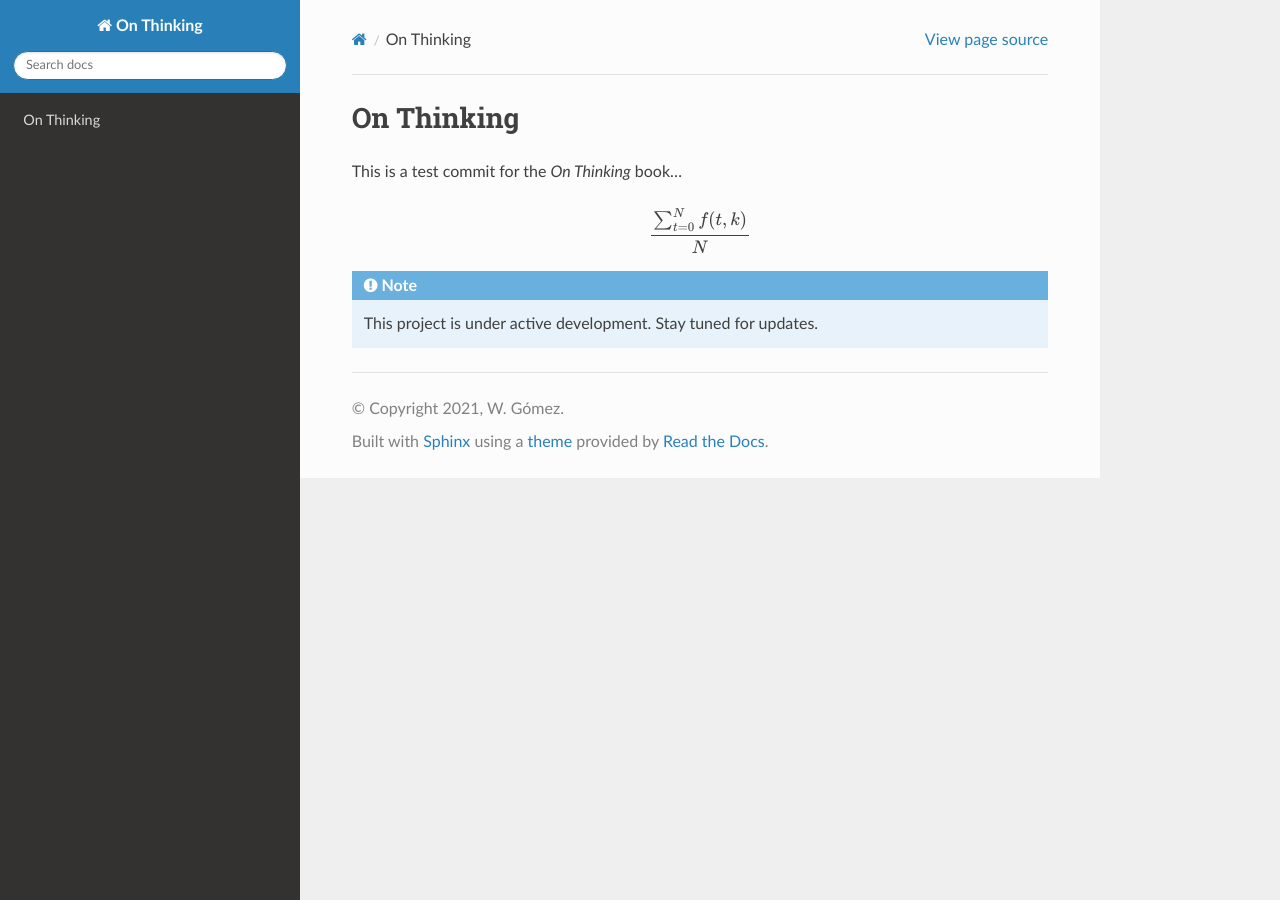
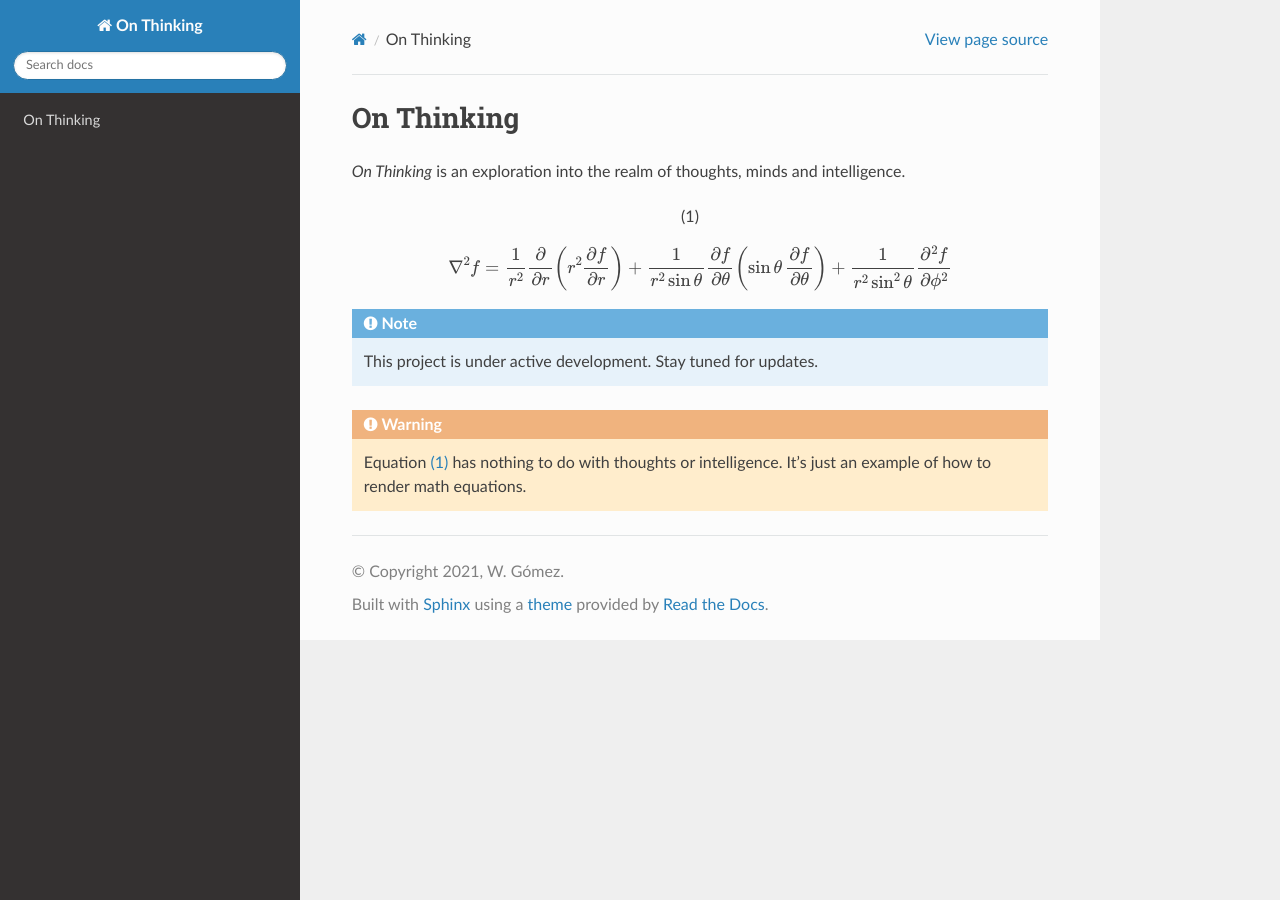
Before and after one commit to zxul767/zxul767.github.io, a Sphinx documentation site: the page built from docs/source/index.rst, in a window 1280 px wide. Built offline with Sphinx 7.4.7 and the Read the Docs theme 2.0.0, drawn with Linux system fonts in a browser that asks for light colours.

Commit message:
:rotating_light: Test rendering of math equations

```diff
--- a/docs/source/index.rst
+++ b/docs/source/index.rst
@@ -1,17 +1,25 @@
 On Thinking
 ===================================
 
-This is a test commit for the `On Thinking` book...
+`On Thinking` is an exploration into the realm of thoughts, minds and intelligence.
 
 .. math::
+    :label: equation-1
 
-   \frac{ \sum_{t=0}^{N}f(t,k) }{N}
-
+    \nabla^2 f =
+    \frac{1}{r^2} \frac{\partial}{\partial r}
+    \left( r^2 \frac{\partial f}{\partial r} \right) +
+    \frac{1}{r^2 \sin \theta} \frac{\partial f}{\partial \theta}
+    \left( \sin \theta \, \frac{\partial f}{\partial \theta} \right) +
+    \frac{1}{r^2 \sin^2\theta} \frac{\partial^2 f}{\partial \phi^2}
 
 .. note::
 
    This project is under active development. Stay tuned for updates.
 
+.. warning::
+   Equation :eq:`equation-1` has nothing to do with thoughts or intelligence. It's just an example of how to render math equations.
+
 .. toctree::
    :maxdepth: 2
    :caption: Contents:
```
